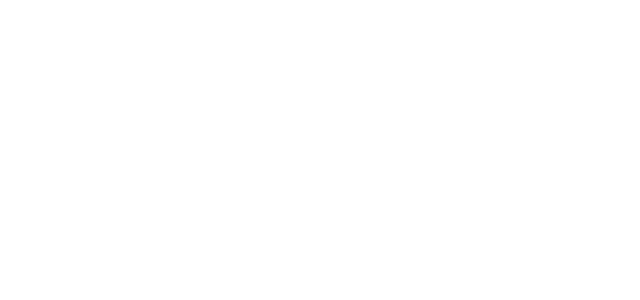
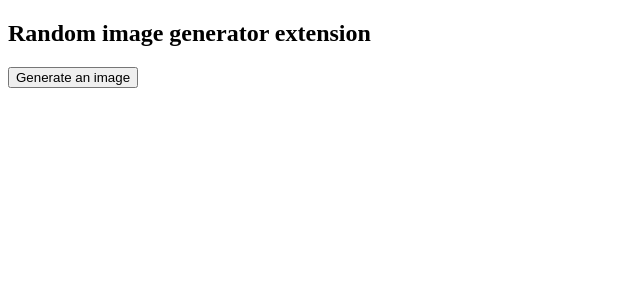
Before and after one commit to Coolacho/hpe_chrome_extension_task, a React (Vite) app: page / in a window 1280 px wide. Shown: the top 300 px of the page, without its empty margins (0-640 px from the left). Built offline with nearby package versions, Linux system fonts and the light colour scheme.

Commit message:
Created simple frontend structure

```diff
--- a/src/App.jsx
+++ b/src/App.jsx
@@ -1,8 +1,9 @@
+import Popup from "./Popup.jsx";
 
 function App() {
 
   return (
-      <></>
+      <Popup/>
   )
 }
 
--- /dev/null
+++ b/src/Button.jsx
@@ -0,0 +1,8 @@
+
+export default function Button({onClick}) {
+    return (
+        <button onClick={onClick}>
+            Generate an image
+        </button>
+    )
+}
--- /dev/null
+++ b/src/Popup.jsx
@@ -0,0 +1,19 @@
+import {useState} from "react";
+import Button from "./Button.jsx";
+
+export default function Popup() {
+    const [isLoading, setIsLoading] = useState(false);
+
+    function onClick() {
+        setIsLoading(true);
+        setTimeout(() => {setIsLoading(false)}, 3000)
+    }
+
+    return (
+        <div>
+            <h2>Random image generator extension</h2>
+            {isLoading && (<p>Loading...</p>)}
+            <Button onClick={onClick}/>
+        </div>
+    )
+}
```
